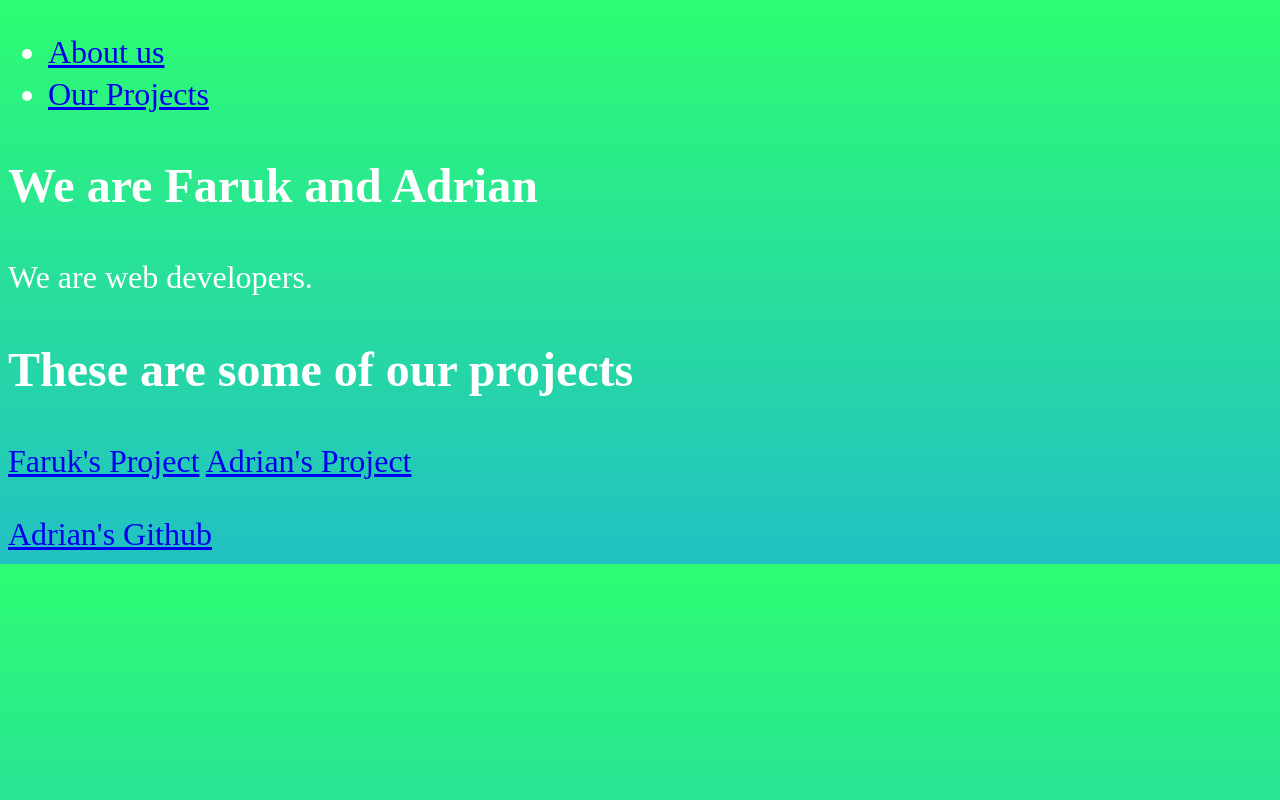
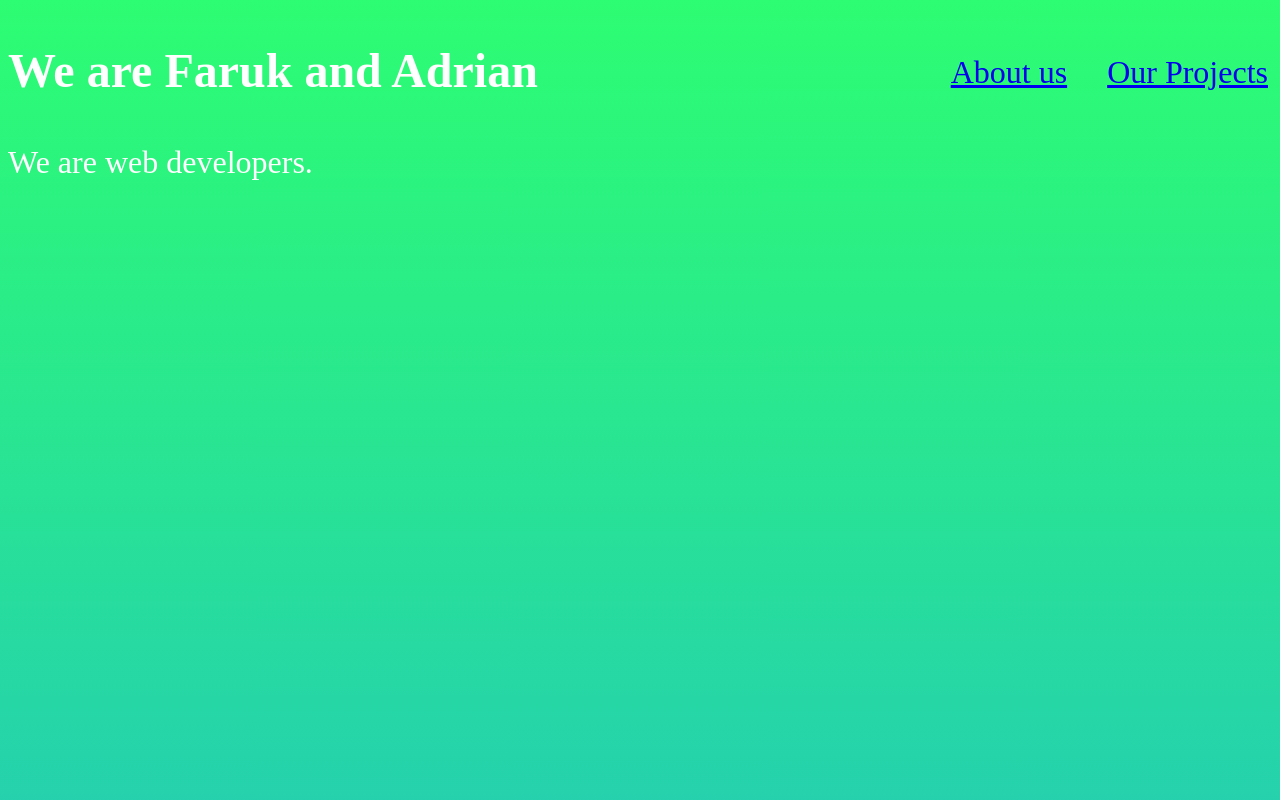
Before and after one commit to AdrianCSM/Personal-Portfolio, a plain HTML site: page index.html in a window 1280 px wide. Shown: the top 800 px of the page. Drawn offline with Linux system fonts and the light colour scheme.

Commit message:
styled navbar and welcome-section

```diff
--- a/css/style.css
+++ b/css/style.css
@@ -13,7 +13,24 @@
     }
 }
 
+#welcome-section {
+    height: 100vh;
+}
 
+#navbar {
+    position: fixed;
+    top: 0;
+    width: 100%;
+}
+.nav-list {
+    list-style: none;
+    display: flex;
+    justify-content: flex-end;
+    align-items: flex-end;
+}
+li {
+    padding: 20px;
+}
 
 body {
     background: rgb(34,193,195);
@@ -23,4 +40,5 @@ body {
     font-weight: 400;
     line-height: 1.3;
     color: var(--main-white);
+    margin-top: 32px;
 }
```
